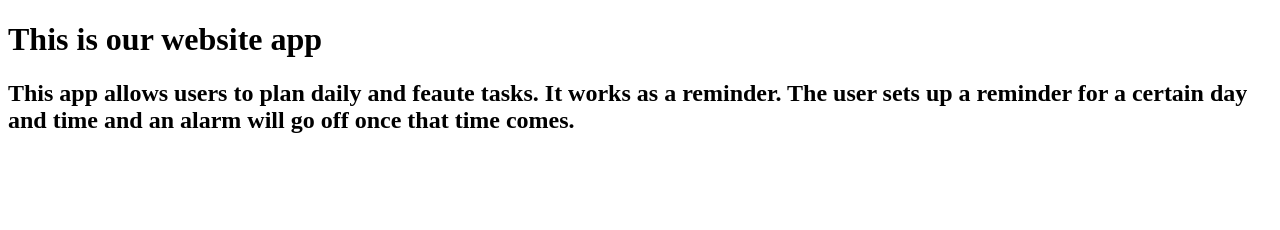
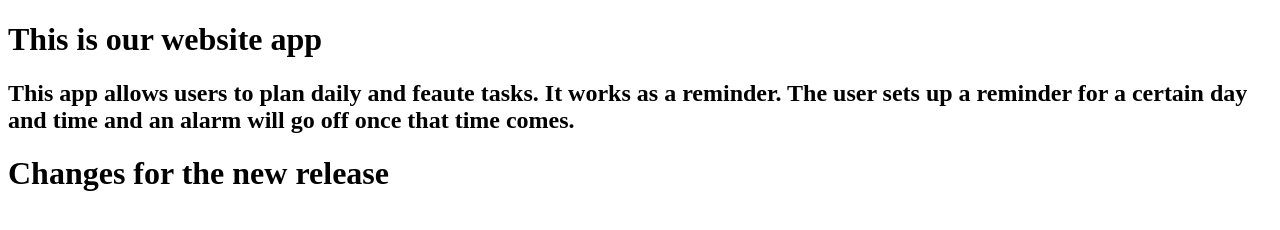
Before and after one commit to carlospp24/TeamMXlab2, a plain HTML site: page aboutus.html in a window 1280 px wide. Drawn offline with Linux system fonts and the light colour scheme.

Commit message:
Changes for the new v1.2 release

```diff
--- a/aboutus.html
+++ b/aboutus.html
@@ -9,5 +9,6 @@
 <body>
     <h1>This is our website app</h1>
     <h2>This app allows users to plan daily and feaute tasks. It works as a reminder. The user sets up a reminder for a certain day and time and an alarm will go off once that time comes.</h2>
-</body>
+    <h1>Changes for the new release</h1>
+    </body>
 </html>
```
